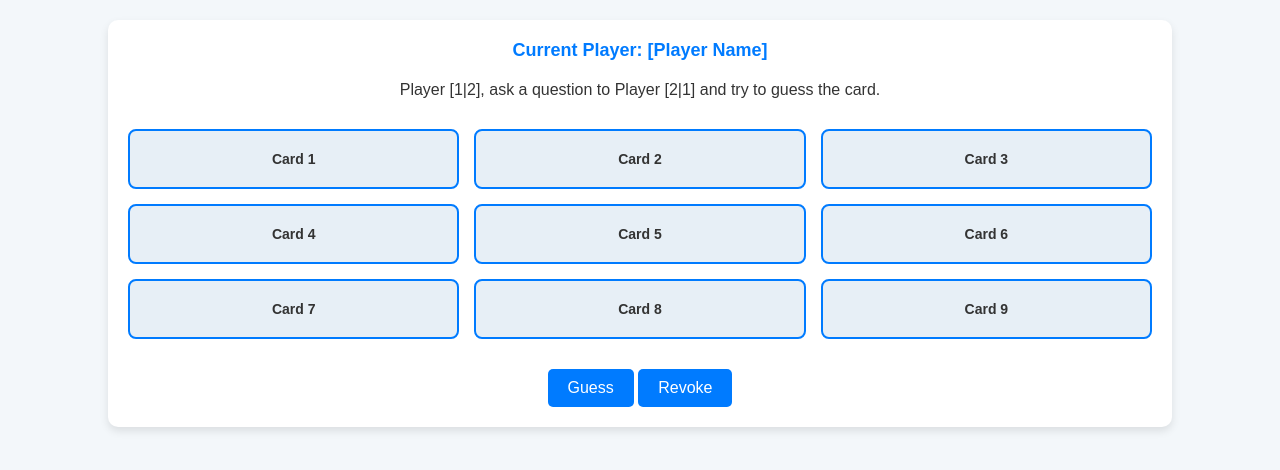
After one commit to AntoineCoignac/lodeurdusite, a PHP site: page /game/guessboard.php in a window 1280 px wide. The commit adds this page. Shown: the top 470 px of the page. Run offline with PHP 8.4, Linux system fonts and the light colour scheme.

Commit message:
PAGE DU JEU WOWOWOWOW

```diff
--- /dev/null
+++ b/game/guessboard.php
@@ -0,0 +1,141 @@
+<!DOCTYPE html>
+<html lang="en">
+<head>
+    <meta charset="UTF-8">
+    <meta name="viewport" content="width=device-width, initial-scale=1.0">
+    <title>Who Is It? Game</title>
+    <style>
+        /* Style général */
+        body {
+            font-family: 'Arial', sans-serif;
+            background-color: #f3f7fa;
+            margin: 0;
+            padding: 0;
+            text-align: center;
+        }
+
+        h1, h2 {
+            margin: 0;
+            padding: 10px 0;
+        }
+
+        h1 {
+            font-size: 24px;
+            color: #333;
+        }
+
+        h2 {
+            font-size: 18px;
+            color: #555;
+        }
+
+        .container {
+            width: 80%;
+            margin: 20px auto;
+            background: #fff;
+            border-radius: 10px;
+            box-shadow: 0px 4px 8px rgba(0, 0, 0, 0.1);
+            padding: 20px;
+        }
+
+        /* Joueur courant */
+        .current-player {
+            font-size: 18px;
+            color: #007BFF;
+            font-weight: bold;
+            margin-bottom: 20px;
+        }
+
+        /* Texte principal */
+        .instruction {
+            font-size: 16px;
+            color: #333;
+            margin-bottom: 30px;
+        }
+
+        /* Grille de cartes */
+        .grid {
+            display: grid;
+            grid-template-columns: repeat(3, 1fr);
+            gap: 15px;
+            margin: 20px auto;
+        }
+
+        .card {
+            background: #e7eff6;
+            border: 2px solid #007BFF;
+            border-radius: 8px;
+            padding: 20px;
+            text-align: center;
+            font-size: 14px;
+            font-weight: bold;
+            color: #333;
+            cursor: pointer;
+            transition: transform 0.3s ease, background-color 0.3s ease;
+        }
+
+        .card:hover {
+            transform: translateY(-5px);
+            background: #d9ecf9;
+        }
+
+        /* Boutons */
+        .actions {
+            margin-top: 30px;
+        }
+
+        button {
+            background-color: #007BFF;
+            color: white;
+            border: none;
+            border-radius: 5px;
+            padding: 10px 20px;
+            font-size: 16px;
+            cursor: pointer;
+            transition: background-color 0.3s ease;
+        }
+
+        button:hover {
+            background-color: #0056b3;
+        }
+
+        button:active {
+            background-color: #00408a;
+        }
+
+        /* Responsive */
+        @media (max-width: 768px) {
+            .grid {
+                grid-template-columns: repeat(2, 1fr);
+            }
+
+            button {
+                width: 100%;
+                margin-bottom: 10px;
+            }
+        }
+    </style>
+</head>
+<body>
+<div class="container">
+    <div class="current-player">Current Player: [Player Name]</div>
+    <div class="instruction">Player [1|2], ask a question to Player [2|1] and try to guess the card.</div>
+    <div class="grid">
+        <!-- Grille de 9 cartes -->
+        <div class="card">Card 1</div>
+        <div class="card">Card 2</div>
+        <div class="card">Card 3</div>
+        <div class="card">Card 4</div>
+        <div class="card">Card 5</div>
+        <div class="card">Card 6</div>
+        <div class="card">Card 7</div>
+        <div class="card">Card 8</div>
+        <div class="card">Card 9</div>
+    </div>
+    <div class="actions">
+        <button>Guess</button>
+        <button>Revoke</button>
+    </div>
+</div>
+</body>
+</html>
--- a/index.php
+++ b/index.php
@@ -22,5 +22,6 @@
     </form>
     <?php include 'captcha.php';?>
     <script src="script.js"></script>
+    <a href="game/guessboard.php">Test</a>
 </body>
 </html>
```
